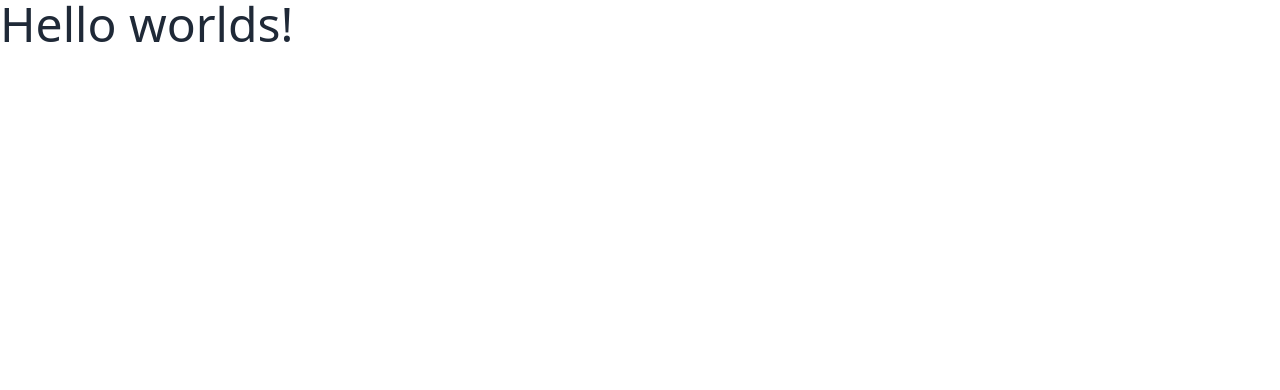
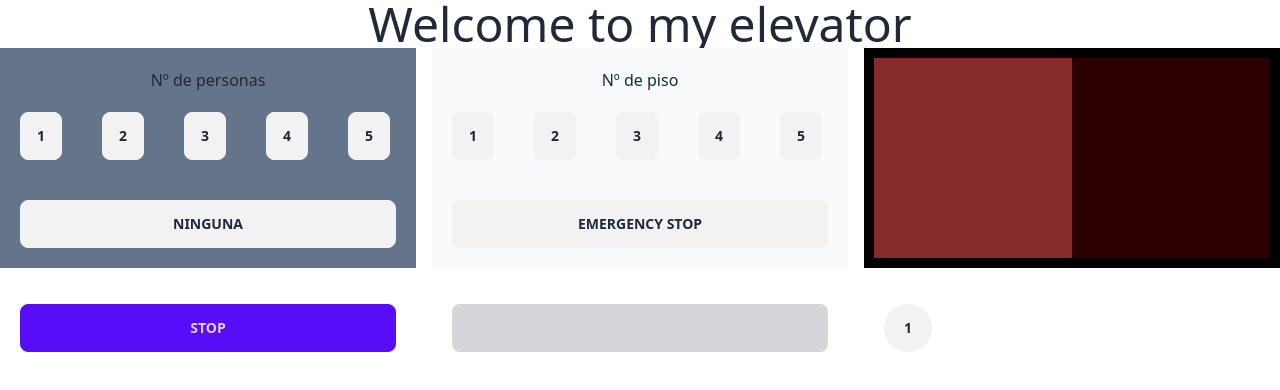
Before and after one commit to caingles/my-elevator, a website: page src/index.html in a window 1280 px wide. Drawn offline with nearby package versions, Linux system fonts and the light colour scheme; files that its build step writes are made by us from their sources.

Commit message:
General: Add html structure

```diff
--- a/src/css/style.css
+++ b/src/css/style.css
@@ -0,0 +1,36 @@
+.elevator {
+    background-image: url('../assets/bg-elevator.jpg');
+    background-size: contain;
+    border: 10px solid black;
+    overflow: hidden;
+    position: relative;
+}
+
+.door-left {
+    background-color: rgb(134, 43, 43);
+    height: 100%;
+    left: 0;
+    position: absolute;
+    top: 0;
+    transition: all 1000ms;
+    width: 50%;
+}
+
+.door-right {
+    background-color: rgb(45, 0, 0);
+    height: 100%;
+    position: absolute;
+    right: 0;
+    top: 0;
+    transition: all 1000ms;
+    width: 50%;
+}
+
+.open-door-left {
+
+    left: -100% !important;
+}
+
+.open-door-right {
+    right: 100% !important;
+}
--- a/src/index.html
+++ b/src/index.html
@@ -4,8 +4,43 @@
     <meta charset="UTF-8" />
     <meta name="viewport" content="width=device-width, initial-scale=1.0" />
     <link href="../dist/style-tailwind.css" rel="stylesheet" />
+    <link rel="stylesheet" href="../src/css/style.css" />
   </head>
   <body>
-    <h1 class="text-5xl font-light">Hello worlds!</h1>
+    <h1 class="text-5xl font-light text-center">Welcome to my elevator</h1>
+
+    <div class="grid grid-cols-3 gap-4">
+      <div class="bg-slate-500 flex flex-col">
+        <div class="mt-5 text-center">Nº de personas</div>
+        <div class="flex flex-wrap">
+          <button data-person-1 class="btn m-5">1</button>
+          <button data-person-2 class="btn m-5">2</button>
+          <button data-person-3 class="btn m-5">3</button>
+          <button data-person-4 class="btn m-5">4</button>
+          <button data-person-5 class="btn m-5">5</button>
+        </div>
+        <button data-none class="btn m-5">Ninguna</button>
+      </div>
+      <div class="bg-gray-50 flex flex-col">
+        <div class="mt-5 text-center text-cyan-950">Nº de piso</div>
+        <div class="flex flex-wrap">
+          <button data-piso-1 class="btn m-5">1</button>
+          <button data-piso-2 class="btn m-5">2</button>
+          <button data-piso-3 class="btn m-5">3</button>
+          <button data-piso-4 class="btn m-5">4</button>
+          <button data-piso-5 class="btn m-5">5</button>
+        </div>
+        <button data-stop class="btn m-5">Emergency stop</button>
+      </div>
+      <div class="elevator">
+        <div class="door-left"></div>
+        <div class="door-right"></div>
+      </div>
+      <button class="btn btn-primary m-5">Stop</button>
+      <button class="btn btn-disabled m-5"></button>
+      <div class="btn btn-circle m-5 text-center">1</div>
+    </div>
+
+    <script src="/src/js/index.js"></script>
   </body>
 </html>
```
Also changed, not shown: src/assets/bg-elevator.jpg (added).
